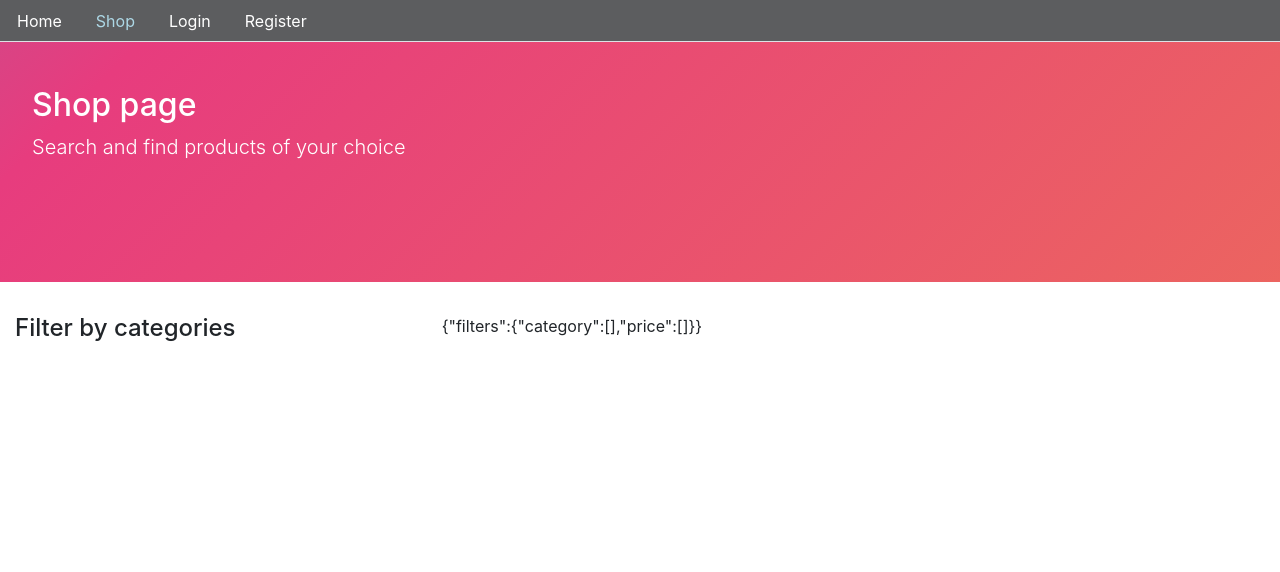
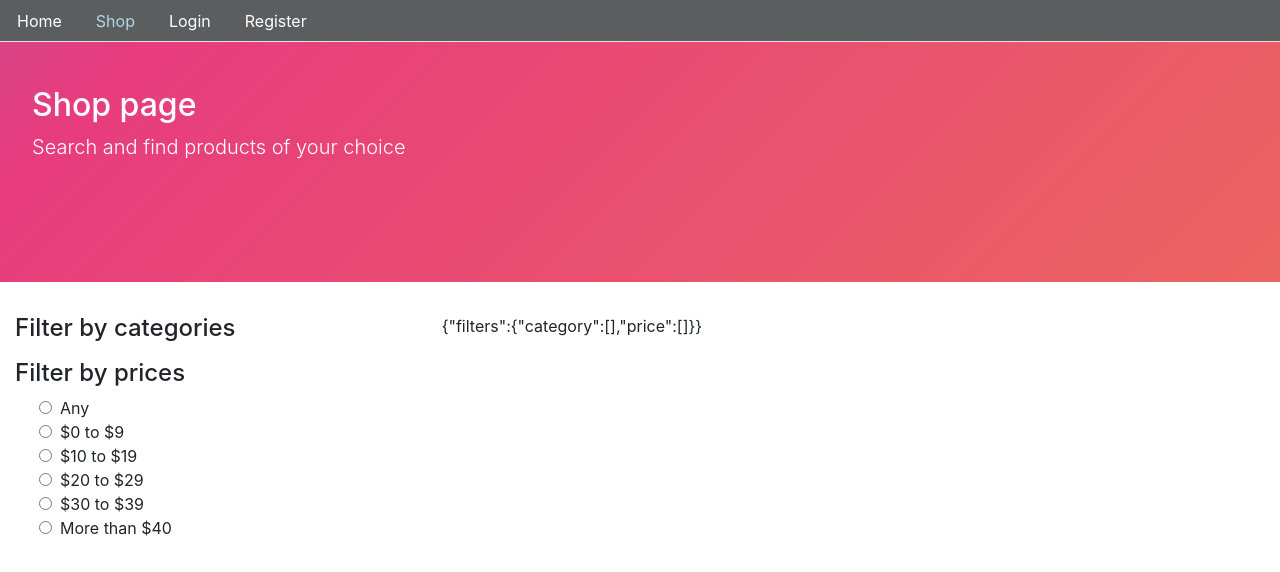
Before and after one commit to rick427/E-comms-store, a React (Create React App) app in the folder client/: page /shop in a window 1280 px wide. Shown: the top 572 px of the page. Built offline with nearby package versions, Linux system fonts and the light colour scheme; no server answers.

Commit message:
radio buttons for price range

```diff
--- /dev/null
+++ b/client/src/components/core/RadioBox.js
@@ -0,0 +1,23 @@
+import React, {useState} from 'react'
+
+const RadioBox = ({prices}) => {
+    const [price, setPrices] = useState(0);
+
+    const handleChange = () => {
+        console.log('handleChange')
+    }
+
+    return prices.map((p, i) => (
+        <div key={i}>
+            <input
+               type="radio"
+               className="mr-2 ml-4"
+               value={`${p._id}`}
+               onChange={handleChange}
+            />
+            <label className="form-check-label">{p.name}</label>
+        </div>
+    ))
+}
+
+export default RadioBox;
--- a/client/src/components/core/Shop.js
+++ b/client/src/components/core/Shop.js
@@ -3,7 +3,8 @@
 import {getCategories} from '../../context/auth/core';
 import Card from './Card';
 import Checkbox from './Checkbox';
-import {prices} from './FiexedPrices';
+import {prices} from './FixedPrices';
+import RadioBox from './RadioBox';
 
 const Shop = () => {
     const [categories, setCategories] = useState([]);
@@ -42,13 +43,20 @@
         >
             <div className="row">
                 <div className="col-4">
-                    <h4>Filter by categories</h4>
+                   <h4>Filter by categories</h4>
                    <ul>
                       <Checkbox
                          handleFilter={(filters) => handleFilter(filters, "category")}
                          categories={categories}
                         />
                    </ul>
+                   <h4>Filter by prices</h4>
+                   <div>
+                      <RadioBox
+                         handleFilter={(filters) => handleFilter(filters, "price")}
+                         prices={prices}
+                        />
+                   </div>
                 </div>
                 <div className="col-8">
                     {JSON.stringify(myFilters)}
```
Also changed, not shown: client/src/components/core/FixedPrices.js (renamed from client/src/components/core/FiexedPrices.js).
